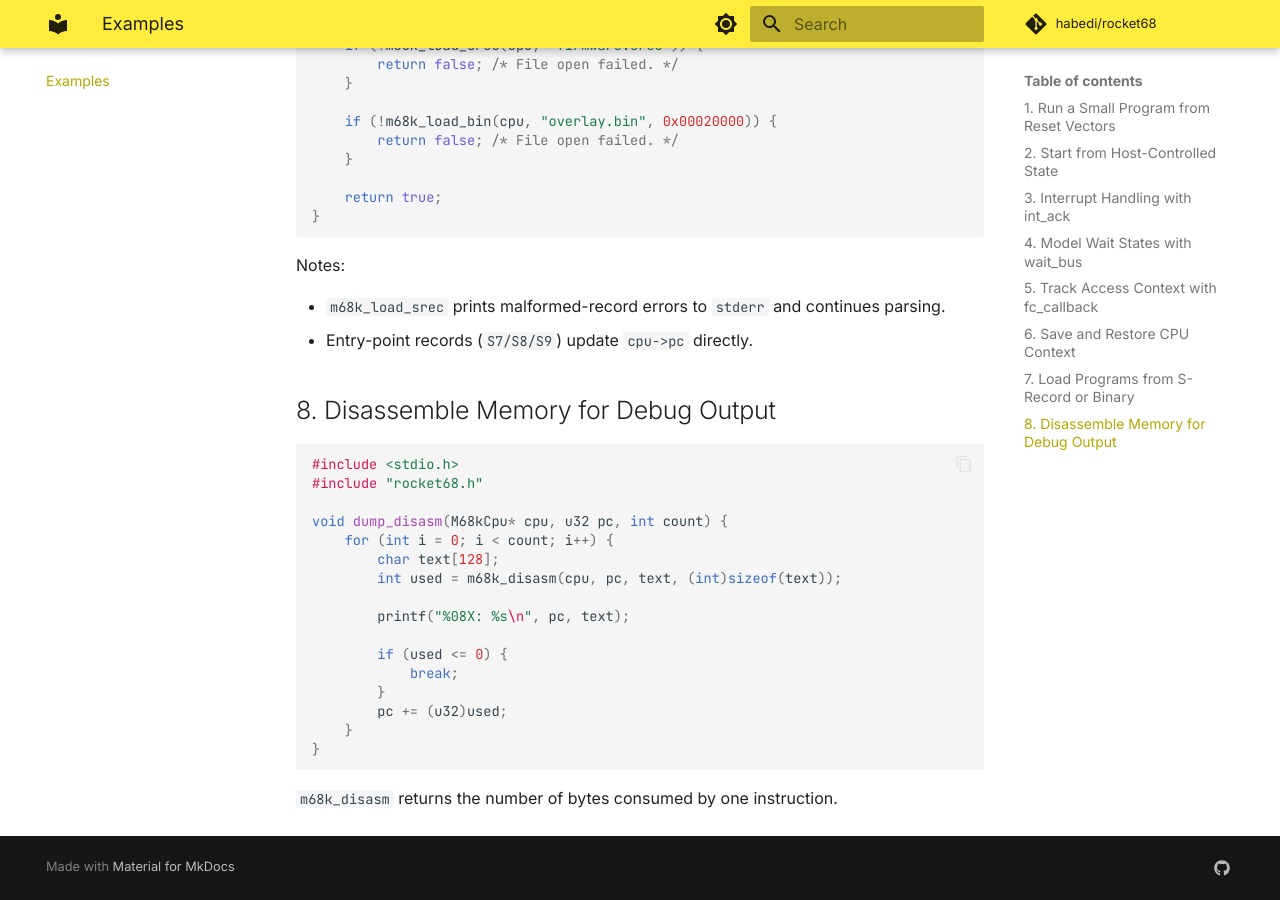
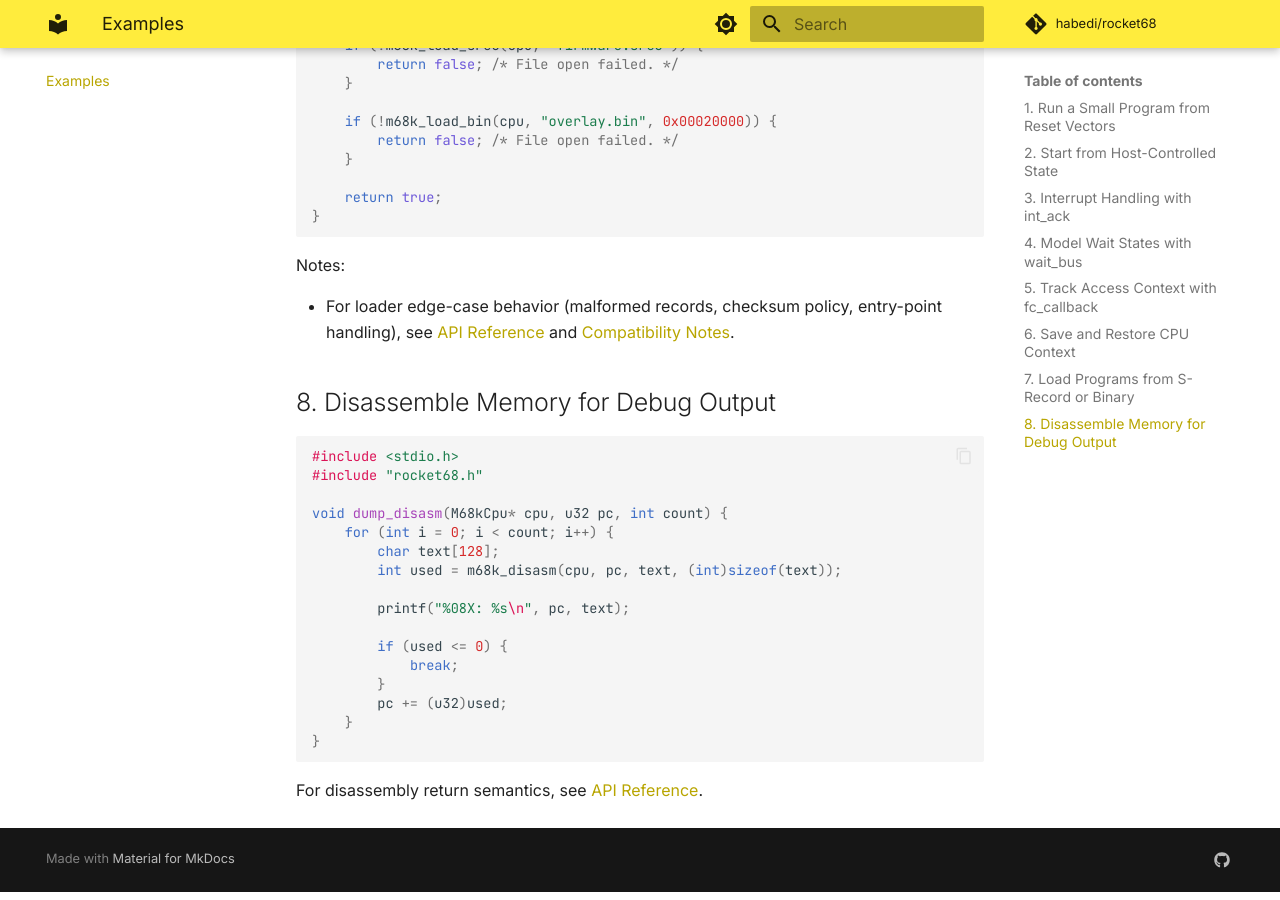
Before and after one commit to habedi/rocket68, an MkDocs documentation site: the page built from docs/examples.md, in a window 1280 px wide and 900 px high, scrolled down 3616 px. Built offline with MkDocs 1.6.1 and Material for MkDocs 9.7.7, drawn with Linux system fonts in a browser that asks for light colours; comment, search, counter and statistics services are not loaded.

Commit message:
Revise and improved the documentation (MkDocs) #5

````diff
--- a/docs/examples.md
+++ b/docs/examples.md
@@ -183,8 +183,7 @@ bool load_program(M68kCpu* cpu) {
 
 Notes:
 
-- `m68k_load_srec` prints malformed-record errors to `stderr` and continues parsing.
-- Entry-point records (`S7/S8/S9`) update `cpu->pc` directly.
+- For loader edge-case behavior (malformed records, checksum policy, entry-point handling), see [API Reference](api-reference.md) and [Compatibility Notes](limitations.md).
 
 ## 8. Disassemble Memory for Debug Output
 
@@ -207,4 +206,4 @@ void dump_disasm(M68kCpu* cpu, u32 pc, int count) {
 }
 ```
 
-`m68k_disasm` returns the number of bytes consumed by one instruction.
+For disassembly return semantics, see [API Reference](api-reference.md).
--- a/mkdocs.yml
+++ b/mkdocs.yml
@@ -45,7 +45,7 @@ nav:
   - Getting Started: getting-started.md
   - Examples: examples.md
   - API Reference: api-reference.md
-  - Known Limitations: limitations.md
+  - Compatibility Notes: limitations.md
 
 markdown_extensions:
   - pymdownx.highlight:
````
Also changed, not shown: docs/index.md (+1 -1 lines), docs/limitations.md (+2 -2 lines).
